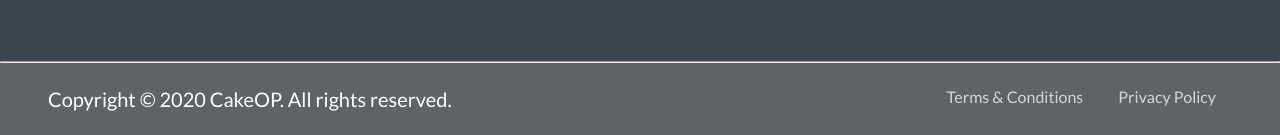
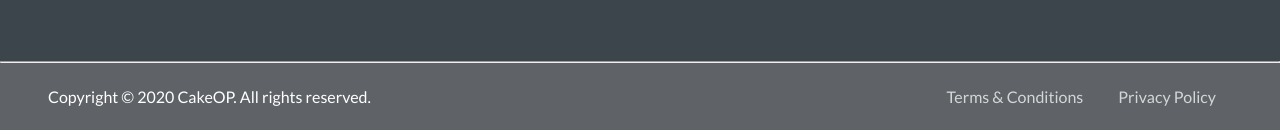
Before and after one commit to programmingseeker/cakeop-frontend, a website: page index.html in a window 1280 px wide. Shown: the part 3476-3611 px from the top of the page. Drawn offline with Linux system fonts and the light colour scheme.

Commit message:
change in the font size of footer-secondary

```diff
--- a/src/sass/main.scss
+++ b/src/sass/main.scss
@@ -357,7 +357,7 @@ body {
     justify-content: space-between;
     padding: 1.5rem 3rem;
     h4 {
-      font-size: 1.25rem;
+      font-size: 1rem;
       font-weight: 400;
     }
     ul li {
--- a/src/sass/style.scss
+++ b/src/sass/style.scss
@@ -287,7 +287,7 @@ body {
     justify-content: space-between;
     padding: 1.5rem 3rem;
     h4 {
-      font-size: 1.25rem;
+      font-size: 1rem;
       font-weight: 400;
     }
     ul li {
```
Also changed, not shown: src/css/main.css, src/css/style.css.
